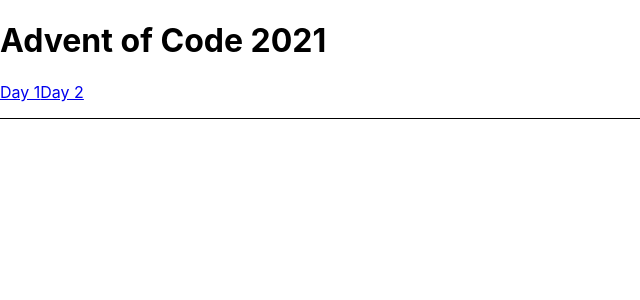
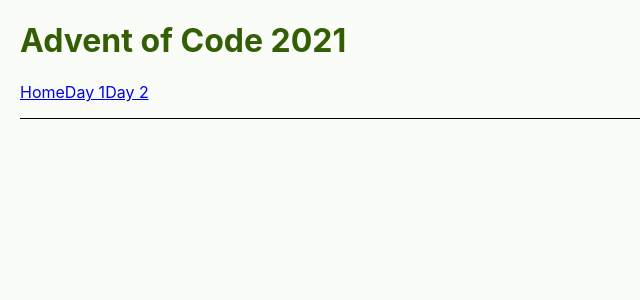
Before and after one commit to 20ghrrdll/react-advent-of-code-2021, a React (Create React App) app: page / in a window 1280 px wide. Shown: the top 300 px of the page, without its empty margins (0-640 px from the left). Built offline with nearby package versions, Linux system fonts and the light colour scheme.

Commit message:
very rudimentary style and updated README!

```diff
--- a/public/index.html
+++ b/public/index.html
@@ -2,7 +2,7 @@
 <html lang="en">
   <head>
     <meta charset="utf-8" />
-    <link rel="icon" href="%PUBLIC_URL%/favicon.ico" />
+    <link rel="icon" href="%PUBLIC_URL%/adventLogo.png" />
     <meta name="viewport" content="width=device-width, initial-scale=1" />
     <meta name="theme-color" content="#000000" />
     <meta
@@ -28,16 +28,6 @@
   </head>
   <body>
     <noscript>You need to enable JavaScript to run this app.</noscript>
-    <div id="root"></div>
-    <!--
-      This HTML file is a template.
-      If you open it directly in the browser, you will see an empty page.
-
-      You can add webfonts, meta tags, or analytics to this file.
-      The build step will place the bundled scripts into the <body> tag.
-
-      To begin the development, run `npm start` or `yarn start`.
-      To create a production bundle, use `npm run build` or `yarn build`.
-    -->
+    <div id="root">Hey! This app needs to be run with Javascript but good to see you! you look hydrated.</div>
   </body>
 </html>
--- a/src/App.js
+++ b/src/App.js
@@ -5,7 +5,7 @@ import Nav from './components/Nav';
 function App() {
   return (
     <div>
-      <h1>Advent of Code 2021</h1>
+      <h1 style={{color: "#345E04"}}>Advent of Code 2021</h1>
       <Nav/>
     </div>
   );
--- a/src/components/Nav.js
+++ b/src/components/Nav.js
@@ -9,6 +9,7 @@ const Nav = () => {
         paddingBottom: "1rem"
       }}
     >
+      <Link to="/">Home</Link>
       <Link to="/day1">Day 1</Link>
       <Link to="/day2">Day 2</Link>
     </nav>
--- a/src/index.css
+++ b/src/index.css
@@ -1,5 +1,6 @@
 body {
-  margin: 0;
+  margin: 0 20px;
+  background-color: #FAFDF7;
   font-family: -apple-system, BlinkMacSystemFont, 'Segoe UI', 'Roboto', 'Oxygen',
     'Ubuntu', 'Cantarell', 'Fira Sans', 'Droid Sans', 'Helvetica Neue',
     sans-serif;
```
Also changed, not shown: public/adventLogo.png (added), 1 other file (tests, documents, lock files or other folders).
